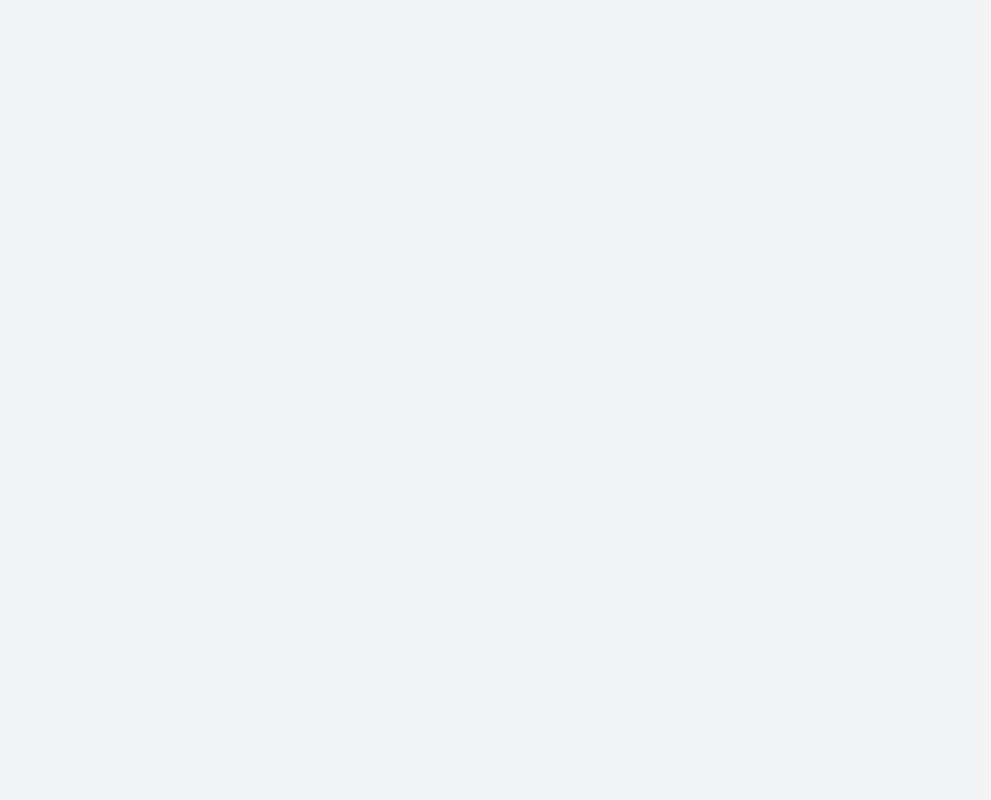
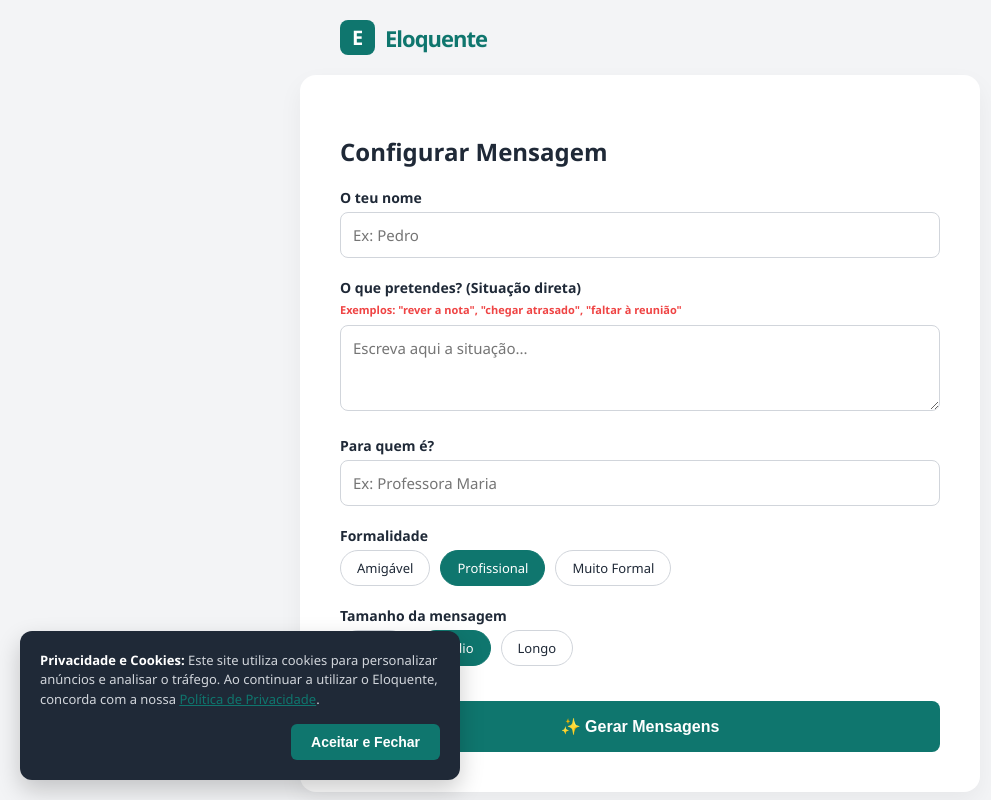
Before and after one commit to Dininja7/eloquente-site, a plain HTML site: page index.html in a window 1280 px wide. Shown: the top 800 px of the page, without its empty margins (0-991 px from the left). Drawn offline with Linux system fonts and the light colour scheme.

Commit message:
Update index.html

```diff
--- a/index.html
+++ b/index.html
@@ -87,7 +87,41 @@
             margin: 0;
             line-height: 1.4;
         }
+        /* BANNER DE PRIVACIDADE / COOKIES */
+        .cookie-banner {
+            position: fixed;
+            bottom: 20px;
+            left: 20px;
+            right: 20px;
+            background: #1f2937;
+            color: white;
+            padding: 20px;
+            border-radius: 12px;
+            box-shadow: 0 10px 25px rgba(0,0,0,0.2);
+            z-index: 9999;
+            display: flex;
+            flex-direction: column;
+            gap: 15px;
+            max-width: 400px;
+            animation: slideUp 0.5s ease;
+        }
+        @keyframes slideUp { from { transform: translateY(100%); opacity: 0; } to { transform: translateY(0); opacity: 1; } }
 
+        .cookie-banner p { margin: 0; font-size: 13px; line-height: 1.5; color: #d1d5db; }
+        .cookie-banner b { color: #fff; }
+        .cookie-btn {
+            background: var(--primary);
+            color: white;
+            border: none;
+            padding: 10px 20px;
+            border-radius: 6px;
+            font-weight: bold;
+            cursor: pointer;
+            font-size: 14px;
+            align-self: flex-end;
+        }
+        .cookie-btn:hover { background: #0d615a; }
+    </style>
 </head>
 <body>
 
@@ -286,6 +320,19 @@
             const m = document.getElementById('policyModal');
             m.style.display = m.style.display === 'block' ? 'none' : 'block';
         }
+
+        window.onload = function() {
+            if (!localStorage.getItem('cookiesAceites')) {
+                document.getElementById('cookieBanner').classList.remove('hidden');
+            }
+        }
+
+        function acceptCookies() {
+            localStorage.setItem('cookiesAceites', 'true');
+            document.getElementById('cookieBanner').classList.add('hidden');
+        }
+    </script> <div id="cookieBanner" class="cookie-banner hidden">
+        <p>
             <b>Privacidade e Cookies:</b> Este site utiliza cookies para personalizar anúncios e analisar o tráfego.
             Ao continuar a utilizar o Eloquente, concorda com a nossa <a onclick="toggleModal()" style="color:var(--primary); cursor:pointer; text-decoration:underline;">Política de Privacidade</a>.
         </p>
@@ -319,3 +366,5 @@
     </script>
 </body>
 </html>
+</body>
+</html>
```
